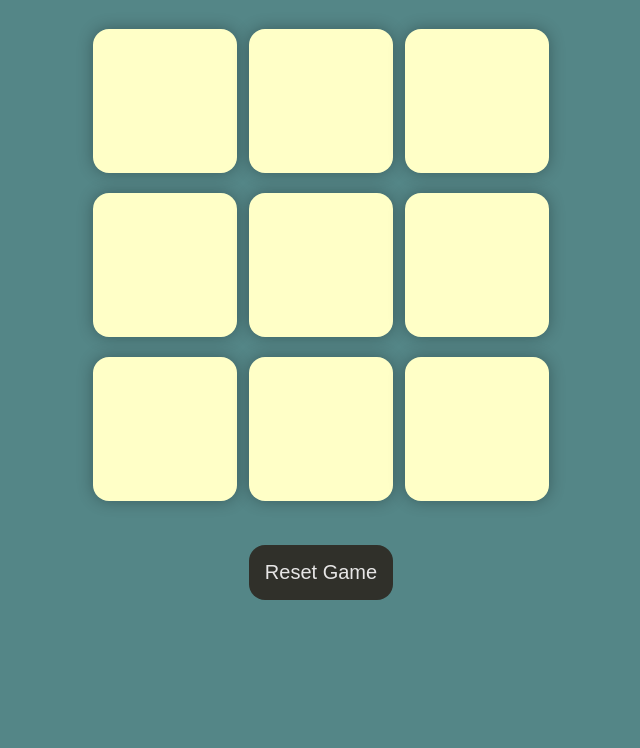
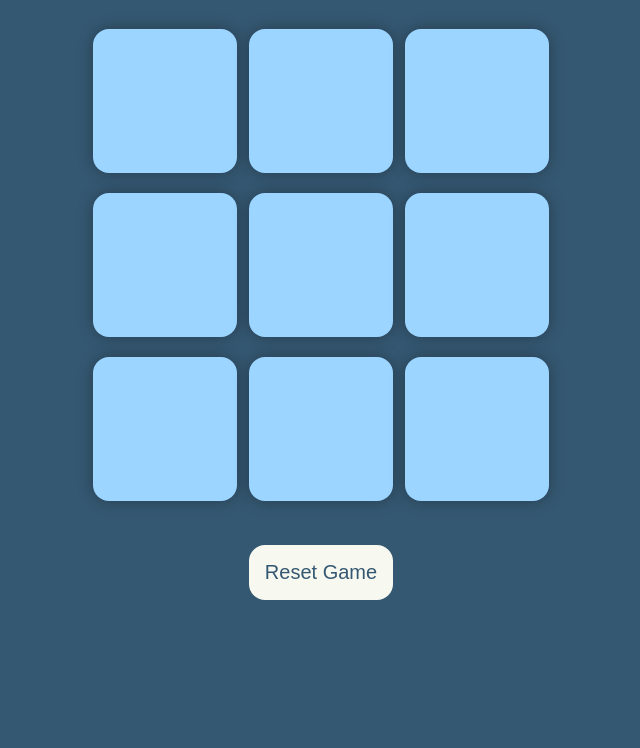
Before and after one commit to khushi1911/tic-tac-toe-game, a plain HTML site: page index.html in a window 1280 px wide. Shown: the part 52-800 px from the top of the page, without its empty margins (319-959 px from the left). Drawn offline with Linux system fonts and the light colour scheme.

Commit message:
Update style.css
color change

```diff
--- a/style.css
+++ b/style.css
@@ -4,7 +4,7 @@
 }
 
 body {
-  background-color: #548687;
+  background-color: #355872;
   text-align: center;
 }
 
@@ -33,15 +33,15 @@ body {
   border: none;
   box-shadow: 0 0 1rem rgba(0, 0, 0, 0.3);
   font-size: 8vmin;
-  color: #803d3b;
-  background-color: #ffffc7;
+  color: #7AAACE;
+  background-color: #9CD5FF;
 }
 
 #reset-btn {
   padding: 1rem;
   font-size: 1.25rem;
-  background-color: #30302a;
-  color: #e7e6e6;
+  background-color: #F7F8F0;
+  color: #355872;
   border-radius: 1rem;
   border: none;
 }
@@ -49,8 +49,8 @@ body {
 #new-btn {
   padding: 1rem;
   font-size: 1.25rem;
-  background-color: #191913;
-  color: #fff;
+  background-color: #9CD5FF;
+  color: #355872;
   border-radius: 1rem;
   border: none;
 }
```
